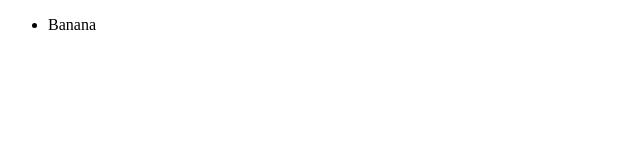
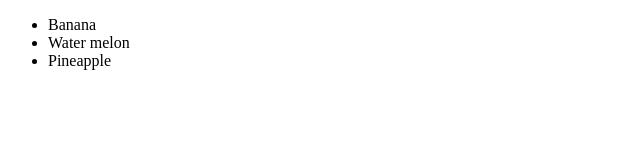
Before and after one commit to lumenboss/githubtrials, a plain HTML site: page index.html in a window 1280 px wide. Shown: the whole page, without its empty margins (0-640 px from the left). Drawn offline with Linux system fonts and the light colour scheme.

Commit message:
Water melon and Pineapple added.

```diff
--- a/index.html
+++ b/index.html
@@ -6,6 +6,6 @@
     <title>Document</title>
 </head>
 <body>
-    <header><nav><ul><li>Banana</li></ul></nav></header>
+    <header><nav><ul><li>Banana</li> <li>Water melon</li> <li>Pineapple</li></ul></nav></header>
 </body>
 </html>
```
